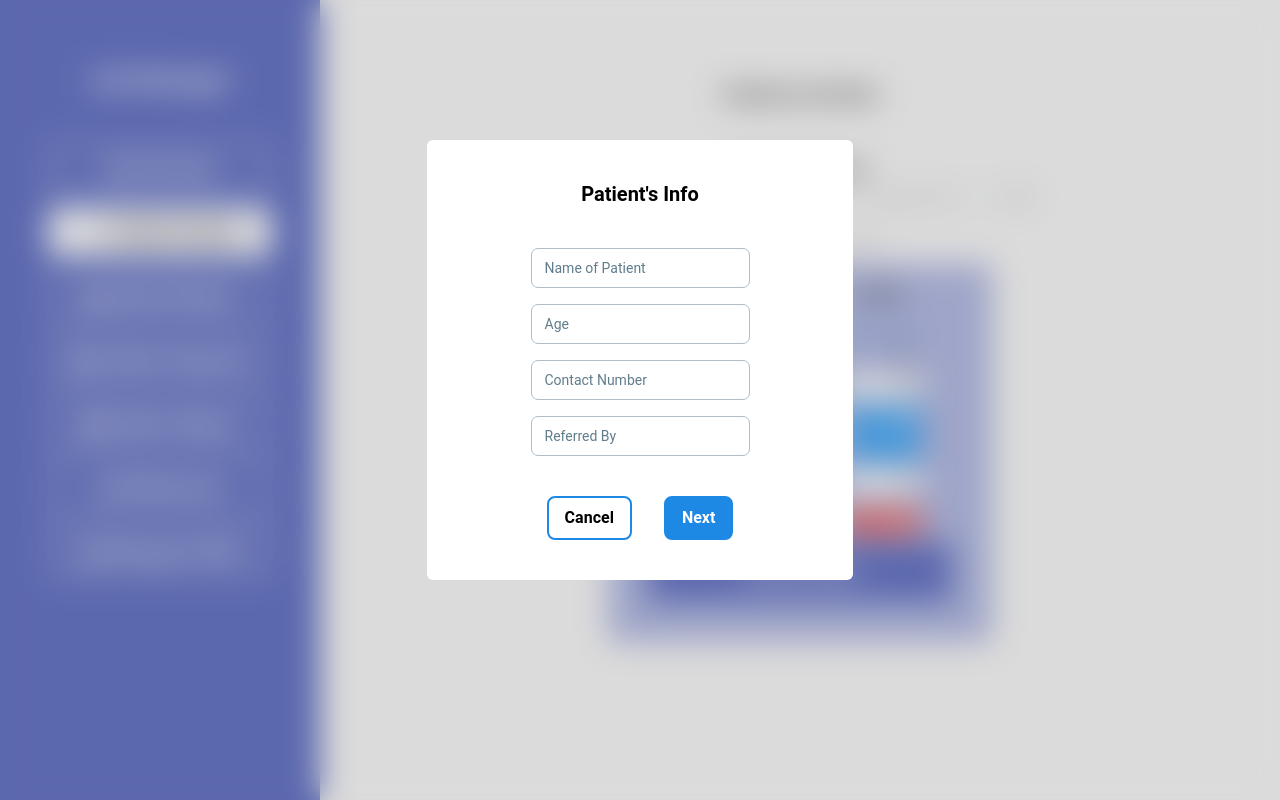
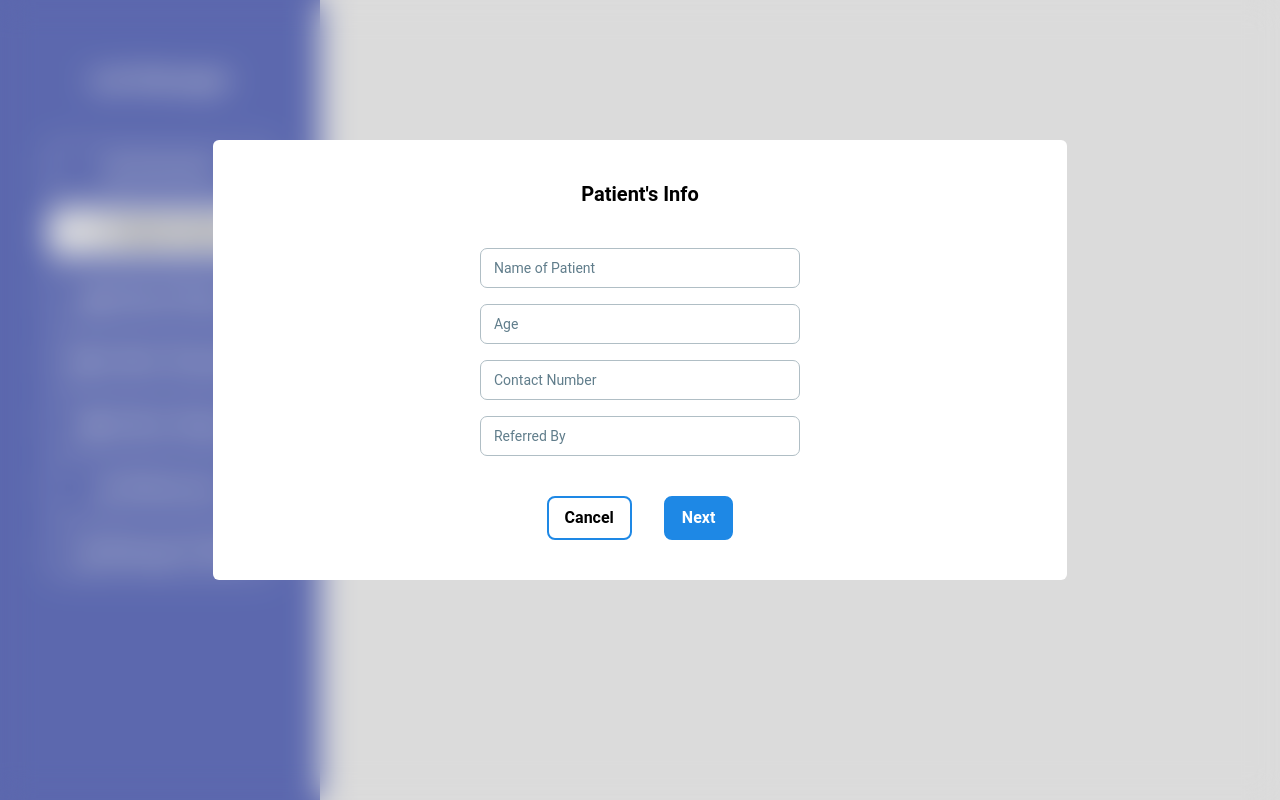
Before and after one commit to samiulfahad/pathology-management-system, a React (Vite) app: page /create-invoice in a window 1280 px wide. Built offline with nearby package versions, Linux system fonts and the light colour scheme.

Commit message:
Code Restructured using best practices

```diff
--- a/src/components/Modal.jsx
+++ b/src/components/Modal.jsx
@@ -4,7 +4,7 @@ const Modal = (props) => {
   return (
     <Fragment>
       <div className="fixed inset-0 bg-gray-500 bg-opacity-30 backdrop-blur-lg z-20 flex justify-center items-center">
-        <div className="flex flex-col justify-center items-center w-2/3 md:w-1/3 h-auto py-10 -mt-20 mx-auto bg-white px-10 rounded-md">
+        <div className="flex flex-col justify-center items-center w-full md:w-2/3 h-auto py-10 -mt-20 mx-auto bg-white px-10 rounded-md">
           <p className="text-xl font-bold text-center">{props.title}</p>
           <div className="">{props.children}</div>
           <div className="flex space-x-8">
--- /dev/null
+++ b/src/pages/create-invoice/InvoiceDetails.jsx
@@ -0,0 +1,110 @@
+import React from "react"
+
+const InvoiceDetails = (props) => {
+  const { name, age, contact, referredBy } = props.data
+  const { total, discount, afterDiscount, adjustment, netAmount, due } = props.amount
+
+  return (
+    <section className="bg-gray-100 pb-12">
+      <div className="container mx-auto px-4 md:px-0">
+        <div className="max-w-lg mx-auto bg-white shadow-md rounded-lg overflow-hidden">
+          <div className="px-6 py-8">
+            <h2 className="text-3xl font-bold mb-6 text-gray-800">Patient Details</h2>
+            <div className="grid grid-cols-2 gap-x-6">
+              <div className="text-gray-700">
+                <p className="text-lg font-semibold">Name:</p>
+                <p className="text-lg">{name}</p>
+              </div>
+              <div className="text-gray-700">
+                <p className="text-lg font-semibold">Contact:</p>
+                <p className="text-lg">{contact}</p>
+              </div>
+              <div className="text-gray-700">
+                <p className="text-lg font-semibold">Age:</p>
+                <p className="text-lg">{age}</p>
+              </div>
+              <div className="text-gray-700">
+                <p className="text-lg font-semibold">Referred By:</p>
+                <p className="text-lg">{referredBy}</p>
+              </div>
+            </div>
+          </div>
+          <div className="px-6 py-8 border-t border-gray-200">
+            <h2 className="text-3xl font-bold mb-6 text-gray-800">Tests Selected</h2>
+            <div className="space-y-4">
+              {props.checkedList.map((item) => (
+                <p key={item.name} className="text-lg text-gray-700">
+                  {item.name} - ৳{item.price}
+                </p>
+              ))}
+            </div>
+          </div>
+
+          {/* Calculation Section */}
+          <div id="a" className="px-6 py-8 border-t border-gray-200 bg-gray-50">
+            <h2 className="text-3xl font-bold mb-6 text-gray-800">Invoice Summary</h2>
+            <div className="grid grid-cols-2 gap-x-6">
+              {/* Total */}
+              <div className="text-lg font-bold text-gray-800">Total:</div>
+              <div className="text-lg text-gray-800">৳{total}</div>
+
+              {/* Discount */}
+              <div className="text-lg text-gray-800">Discount:</div>
+              <div className="flex items-center">
+                <input
+                  className="w-20 border border-gray-400 px-3 py-1 rounded-lg"
+                  type="number"
+                  max={100}
+                  onChange={(e) => props.onDiscount(Math.min(e.target.value, 100))}
+                />
+                <p className="ml-2 text-gray-700">%</p>
+              </div>
+
+              {/* After Discount */}
+              <div className="text-lg  text-gray-800">After Discount:</div>
+              <div className="text-lg text-gray-800">৳{afterDiscount}</div>
+
+              {/* Adjustment */}
+              <div className="text-lg text-gray-800">Adjustment:</div>
+              <div className="flex items-center">
+                <input
+                  className="w-20 border border-gray-400 px-3 py-1 rounded-lg"
+                  type="number"
+                  onChange={(e) => props.onAdjustment(e.target.value)}
+                />
+                <p className="ml-2 text-gray-700">৳</p>
+              </div>
+
+              {/* Net Amount */}
+              <div className="text-lg font-bold text-gray-800">Net Amount:</div>
+              <div className="text-lg text-gray-800">৳{netAmount}</div>
+
+              {/* Paid */}
+              <div className="text-lg  text-green-500">Paid:</div>
+              <input
+                className="w-20 border border-gray-400 px-3 py-1 rounded-lg"
+                type="number"
+                onChange={(e) => props.onPay(e.target.value)}
+              />
+
+              {/* Due */}
+              <div className="text-lg text-red-500">Due:</div>
+              <div className="text-lg text-red-500">৳{due}</div>
+            </div>
+          </div>
+
+          <div className="px-6 py-8 border-t border-gray-200 flex justify-center">
+            <button className="bg-blue-500 text-white py-3 px-8 rounded-lg text-lg font-bold mr-4 hover:bg-blue-600  transition duration-300 ease-in-out">
+              Create Invoice
+            </button>
+            <button className="border-2 border-blue-500 text-blue-500 py-3 px-8 rounded-lg text-lg font-bold hover:bg-blue-100 focus:outline-none focus:ring-2 focus:ring-offset-2 focus:ring-offset-gray-100 transition duration-300 ease-in-out">
+              Cancel
+            </button>
+          </div>
+        </div>
+      </div>
+    </section>
+  )
+}
+
+export default InvoiceDetails
--- a/src/pages/create-invoice/PatientData.jsx
+++ b/src/pages/create-invoice/PatientData.jsx
@@ -7,17 +7,11 @@ const PatientData = (props) => {
 
   return (
     <Modal title="Patient's Info" onClose={props.onClose} onSubmit={props.onNext} actionText="Next">
-      <form className="flex flex-col justify-start items-start py-10 space-y-4">
-        <Input label="Name of Patient" onChange={props.onChange} name="name" />
+      <form className="flex flex-col w-80 justify-start items-start py-10 space-y-4">
+        <Input  label="Name of Patient" onChange={props.onChange} name="name" />
         <Input label="Age" onChange={props.onChange} type="number" name="age" />
         <Input label="Contact Number" onChange={props.onChange} type="number" name="contact" />
         <Input label="Referred By" onChange={props.onChange}  name="referredBy" />
-        {/* <Select label="Referred By" name="referredBy" onChange={props.onChange}>
-          <Option>Doc 1</Option>
-          <Option>Doc 2</Option>
-          <Option>Doc 3</Option>
-          <Option>Doc 4</Option>
-        </Select> */}
       </form>
     </Modal>
   )
--- a/src/pages/create-invoice/TestList.jsx
+++ b/src/pages/create-invoice/TestList.jsx
@@ -1,5 +1,5 @@
-import { Input } from "@material-tailwind/react"
-import Modal from "../../components/Modal";
+import { Checkbox } from "@material-tailwind/react"
+import Modal from "../../components/Modal"
 import React from "react"
 
 const TestList = (props) => {
@@ -7,18 +7,11 @@ const TestList = (props) => {
 
   return (
     <Modal title="Select Tests" onClose={props.onClose} onSubmit={props.onNext} actionText="Next">
-      <form className="flex flex-col justify-start items-start py-10 space-y-4">
-        <Input label="Name of Patient" onChange={props.onChange} name="name" />
-        <Input label="Age" onChange={props.onChange} type="number" name="age" />
-        <Input label="Contact Number" onChange={props.onChange} type="number" name="contact" />
-        <Input label="Referred By" onChange={props.onChange}  name="referredBy" />
-        {/* <Select label="Referred By" name="referredBy" onChange={props.onChange}>
-          <Option>Doc 1</Option>
-          <Option>Doc 2</Option>
-          <Option>Doc 3</Option>
-          <Option>Doc 4</Option>
-        </Select> */}
-      </form>
+      <div className="flex flex-wrap justify-start items-center">
+        {props.list.map((test) => (
+          <Checkbox key={test.name} label={test.name} value={test.name} onChange={() => props.onChange(test)} />
+        ))}
+      </div>
     </Modal>
   )
 }
--- a/src/pages/create-invoice/index.jsx
+++ b/src/pages/create-invoice/index.jsx
@@ -1,181 +1,113 @@
-import { Input, Select, Option, Checkbox } from "@material-tailwind/react"
-import React, { useState, useEffect } from "react"
+import React, { useEffect, useState } from "react"
+import PatientData from "./PatientData"
+import TestList from "./TestList"
+import InvoiceDetails from "./InvoiceDetails"
+import { useNavigate } from "react-router-dom"
 
-import PatientData from "./PatientData"
-import { useNavigate } from "react-router-dom"
+const testList = [
+  { name: "Blood Test 1", price: 300 },
+  { name: "Blood Test 2", price: 300 },
+  { name: "Blood Test 3", price: 300 },
+  { name: "RBS", price: 200 },
+  { name: "XRay", price: 350 },
+  { name: "ECG", price: 200 },
+]
 
 const CreateInvoice = () => {
   const initialPatientData = { name: "", age: "", contact: "", referredBy: "" }
   const navigate = useNavigate()
   const [patientData, setPatientData] = useState(initialPatientData)
+  const [patientDataModal, setPatientDataModal] = useState(true)
+  const [testListModal, setTestListModal] = useState(false)
+  const [invoiceDetails, setInvoiceDetails] = useState(false)
+  const [checkedTest, setCheckedTest] = useState([])
+  const [amount, setAmount] = useState({
+    total: 0,
+    discount: 0,
+    afterDiscount: 0,
+    adjustment: 0,
+    netAmount: 0,
+    paid: 0,
+    due: 0,
+  })
 
-  const [checkedList, setCheckedList] = useState([])
-  const [totalPrice, setTotalPrice] = useState(0)
-  const [totalPayable, setTotalPayable] = useState(0)
-  const [discount, setDiscount] = useState(0)
-  const [paid, setPaid] = useState(0)
+  const n = amount.netAmount
+  const p = amount.paid
+  useEffect(() => {
+    setAmount({ ...amount, due: amount.netAmount - amount.paid })
+  }, [n, p])
 
-  const testList = [
-    {
-      name: "Blood Test 1",
-      price: 300,
-    },
-    {
-      name: "Blood Test 2",
-      price: 300,
-    },
-    {
-      name: "Blood Test 3",
-      price: 300,
-    },
-    {
-      name: "RBS",
-      price: 200,
-    },
-    {
-      name: "XRay",
-      price: 350,
-    },
-    {
-      name: "ECG",
-      price: 200,
-    },
-  ]
+  const handlePatientData = (e) => {
+    const { name, value } = e.target
+    setPatientData({ ...patientData, [name]: value })
+  }
 
-  useEffect(() => {
-    const total = checkedList.reduce((acc, curr) => acc + curr.price, 0)
-    setTotalPrice(total)
-  }, [checkedList])
-
-  useEffect(() => {
-    setTotalPayable(totalPrice - discount)
-  }, [totalPrice, discount])
-
-  const handleCheckboxChange = (test) => {
-    if (!checkedList.some((item) => item.name === test.name)) {
-      setCheckedList([...checkedList, test])
+  const handleTestList = (test) => {
+    if (!checkedTest.some((item) => item.name === test.name)) {
+      setCheckedTest([...checkedTest, test])
     } else {
-      const updatedList = checkedList.filter((item) => item.name !== test.name)
-      setCheckedList(updatedList)
+      const updated = checkedTest.filter((item) => item.name !== test.name)
+      setCheckedTest(updated)
     }
   }
 
-  const handleSubmit = (e) => {
-    e.preventDefault()
-
-    const due = totalPayable - paid
-    console.log("Due: " + due)
-    checkedList.forEach((item) => {
-      console.log(item.name + " - " + item.price)
-    })
+  const displayTestList = () => {
+    setPatientDataModal(false)
+    setInvoiceDetails(false)
+    setTestListModal(true)
   }
 
-  const handlePatientData = (e) => {
-    const { name, value } = e.target
-    setPatientData({...patientData, [name]: value})
+  const displayInvoiceDetails = () => {
+    setPatientDataModal(false)
+    setTestListModal(false)
+
+    const total = checkedTest.reduce((acc, item) => acc + item.price, 0)
+    setAmount({ ...amount, total, afterDiscount: total, netAmount: total })
+
+    setInvoiceDetails(true)
   }
 
-  const handleNext = (e) => {
-    navigate("/")
+  const handleDiscount = (d) => {
+    const discount = parseFloat(d || 0)
+    const afterDiscount = amount.total - amount.total * (discount / 100)
+    setAmount({ ...amount, discount, afterDiscount, netAmount: afterDiscount })
   }
 
+  const handleAdjustment = (a) => {
+    const adjustment = parseFloat(a || 0)
+    const netAmount = amount.afterDiscount - adjustment
+    setAmount({ ...amount, adjustment, netAmount })
+  }
 
+  const handlePay = (paid) => {
+    const paidAmount = parseFloat(paid)
+    const due = amount.netAmount - paidAmount
+    setAmount({ ...amount, paid: paidAmount, due })
+  }
 
   return (
     <section className="py-16 bg-stone-100 font-poppins dark:bg-gray-800">
-      <div className="flex flex-col justify-center items-center mx-auto md:w-1/2">
-        <h2 className="py-4 text-xl font-bold">Create an Invoice</h2>
-        {/* Patient Info Section */}
-        {/* <div className="w-full px-10 flex flex-wrap md:flex-nowrap flex-col md:flex-row justify-between items-center space-y-4 md:space-y-0 md:space-x-8">
-          <Input label="Name" />
-          <Input label="Contact No." />
-          <Select label="Referred By">
-            <Option>Doc 1</Option>
-            <Option>Doc 2</Option>
-            <Option>Doc 3</Option>
-            <Option>Doc 4</Option>
-          </Select>
-        </div> */}
-
-        <PatientData onClose={() => navigate("/")} onNext={handleNext} onChange={handlePatientData} />
-
-        {/* Show Test List */}
-        <div>
-          <p className="text-lg font-bold mt-8 -mb-2 text-center">Select The Tests:</p>
-          <div className="flex flex-wrap items-center justify-center">
-            {testList.map((test) => (
-              <Checkbox
-                key={test.name}
-                label={test.name}
-                value={test.name}
-                onChange={() => handleCheckboxChange(test)}
-              />
-            ))}
-          </div>
-        </div>
-
-        <div className="bg-indigo-200 w-4/5 mx-auto px-10 pt-4 pb-10 rounded-lg">
-          <div className="text-lg md:w-2/3 mx-auto font-bold flex justify-between items-center">
-            <p>Name</p>
-            <p>Price</p>
-          </div>
-          <div>
-            <form onSubmit={handleSubmit} className="w-full mx-auto">
-              {checkedList.map((test, index) => (
-                <div
-                  key={test.name}
-                  className="text-md font-bold md:w-2/3 space-x-6  mx-auto flex justify-between items-center"
-                >
-                  <p>
-                    {index + 1}. {test.name}{" "}
-                  </p>
-                  <div>
-                    <p>{test.price}</p>
-                  </div>
-                </div>
-              ))}
-              <div className="flex flex-col justify-between w-full md:w-4/5 mx-auto space-y-2">
-                <div className="bg-blue-800 w-full py-[1px] mt-6"></div>
-                <div className="flex justify-between font-bold w-full pr-4">
-                  Total:
-                  <p>{totalPrice}</p>
-                </div>
-                <div className="flex justify-between space-x-4 font-bold">
-                  Discount:{" "}
-                  <input
-                    value={discount}
-                    type="number"
-                    className="text-right w-20"
-                    onChange={(e) => setDiscount(e.target.value)}
-                  />
-                </div>
-                <div className="flex justify-between text-xl">
-                  Price After Discount:
-                  <p className="w-20 text-right pr-4 bg-blue-500 text-white font-bold">{totalPayable}</p>
-                </div>
-                <div className="flex justify-between">
-                  Paid:{" "}
-                  <input
-                    value={paid}
-                    type="number"
-                    className="text-right w-20"
-                    onChange={(e) => setPaid(e.target.value)}
-                  />
-                </div>
-                <div className="flex justify-between font-bold">
-                  Due:
-                  <p className="w-20 bg-red-500 text-white text-right pr-4 my-2">
-                    {parseFloat(totalPayable) - parseFloat(paid)}
-                  </p>
-                </div>
-              </div>
-              <button type="submit" className="px-8 py-4 text-lg w-full text-center text-white font-bold bg-indigo-500">
-                Create Invoice
-              </button>
-            </form>
-          </div>
-        </div>
-      </div>
+      {patientDataModal && (
+        <PatientData onClose={() => navigate("/")} onNext={displayTestList} onChange={handlePatientData} />
+      )}
+      {testListModal && (
+        <TestList
+          list={testList}
+          onClose={() => navigate("/")}
+          onNext={displayInvoiceDetails}
+          onChange={handleTestList}
+        />
+      )}
+      {invoiceDetails && (
+        <InvoiceDetails
+          data={patientData}
+          checkedList={checkedTest}
+          amount={amount}
+          onDiscount={handleDiscount}
+          onAdjustment={handleAdjustment}
+          onPay={handlePay}
+        />
+      )}
     </section>
   )
 }
```
